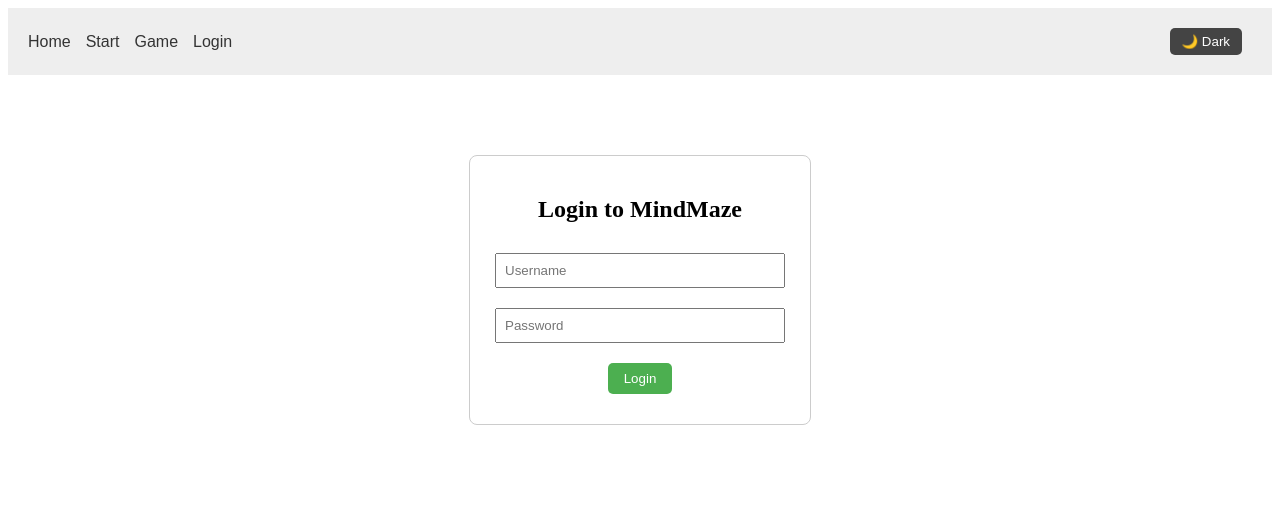
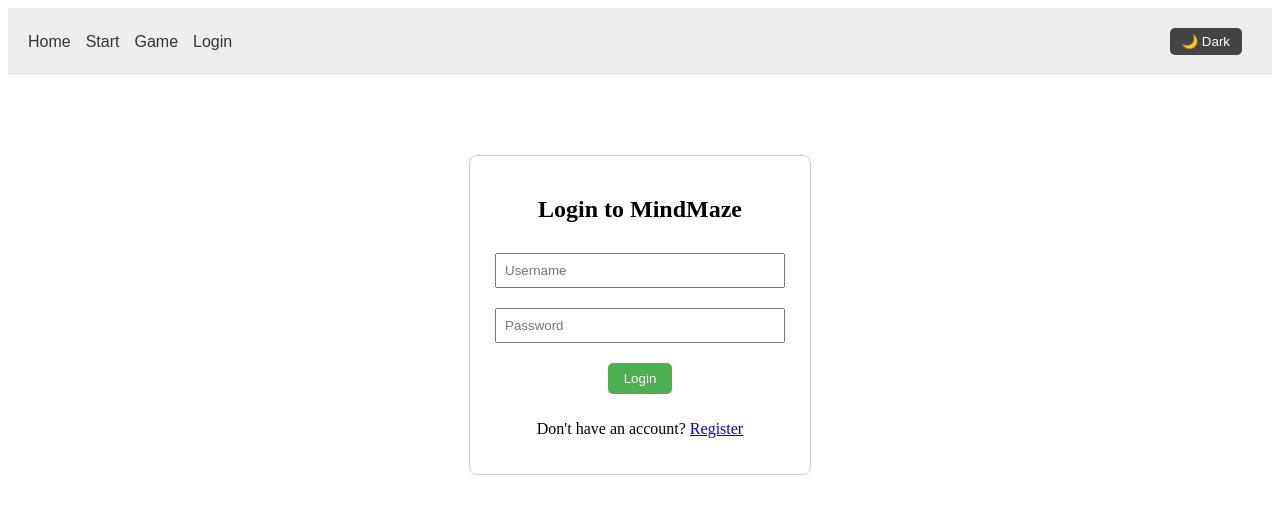
Before and after one commit to komal-1010/MindMaze, a Next.js app in the folder mindmaze-app/frontend/: page /login in a window 1280 px wide. Shown: the top 514 px of the page. Built offline with nearby package versions, Linux system fonts and the light colour scheme.

Commit message:
added register page in login

```diff
--- a/mindmaze-app/frontend/src/app/login/page.jsx
+++ b/mindmaze-app/frontend/src/app/login/page.jsx
@@ -5,6 +5,7 @@
 export default function Login() {
   const [username, setUsername] = useState('')
   const [password, setPassword] = useState('')
+  const [error, setError] = useState('')
   const router = useRouter()
 
   const handleLogin = async (e) => {
@@ -22,6 +23,7 @@
       localStorage.setItem('username', data.username)
       router.push('/home')
     } else {
+      setError('Something went wrong')
       alert(data.msg || 'Login failed')
     }
   }
@@ -34,6 +36,14 @@
         <input type="password" placeholder="Password" value={password} onChange={e => setPassword(e.target.value)} required />
         <button type="submit">Login</button>
       </form>
+         {error && <p className="error">{error}</p>}
+
+      <p style={{ marginTop: '1rem' }}>
+        Don't have an account?{' '}
+        <a href="/register" style={{ color: 'blue' }}>
+          Register
+        </a>
+      </p>
     </div>
   )
 }
--- a/mindmaze-app/frontend/src/app/styles/register.css
+++ b/mindmaze-app/frontend/src/app/styles/register.css
@@ -15,7 +15,6 @@
 }
 
 button {
-  width: 100%;
   padding: 0.6rem;
   background-color: #4caf50;
   color: white;
```
